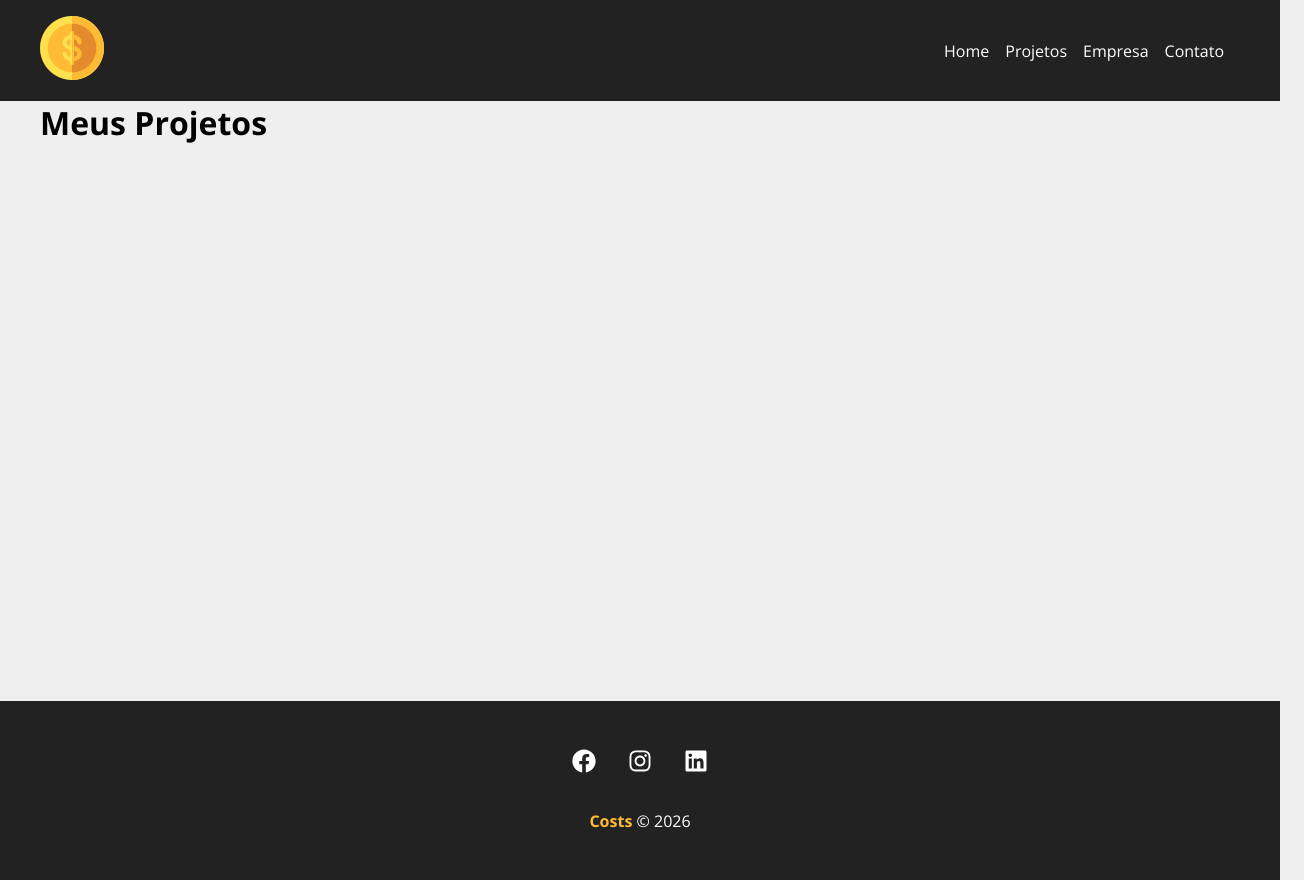
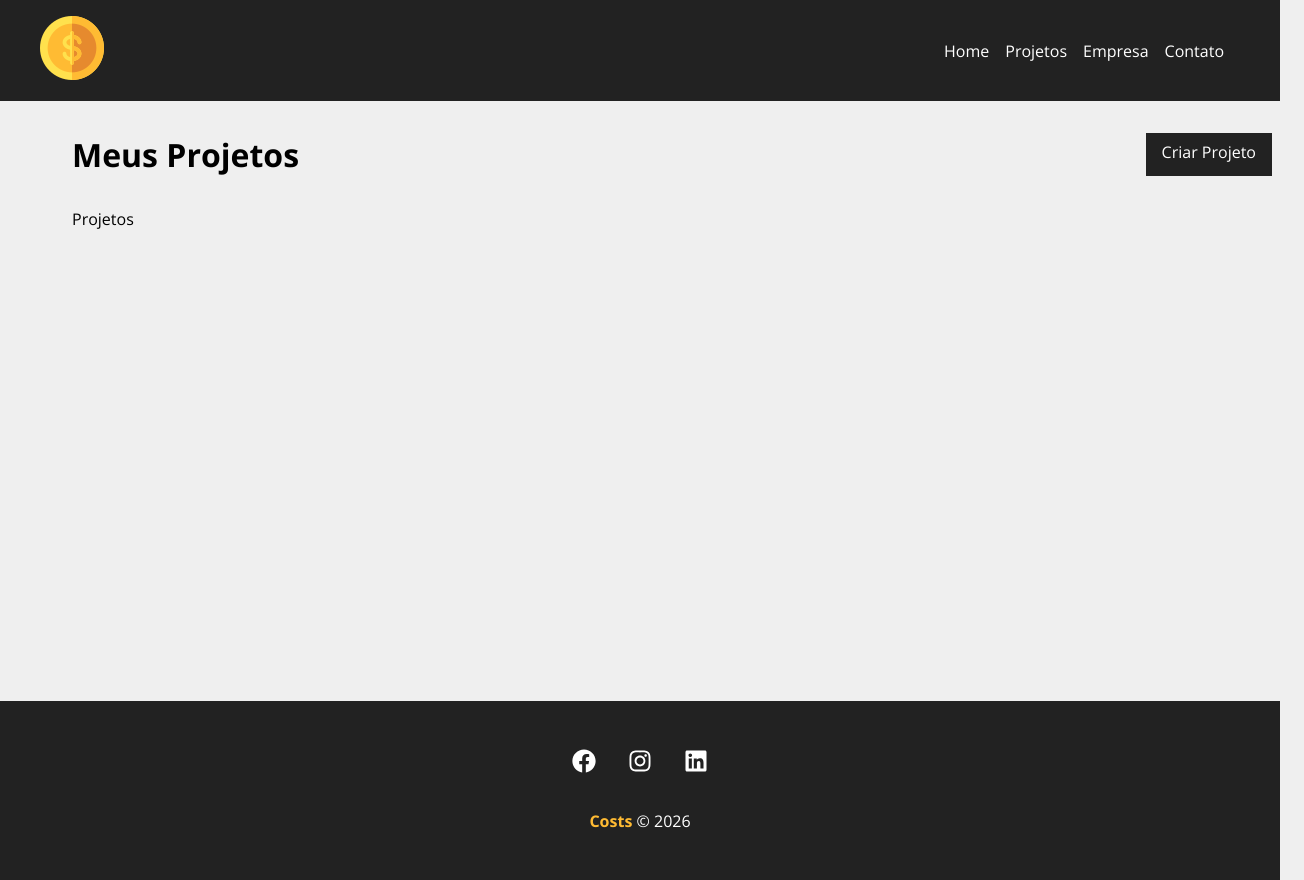
Before and after one commit to renanamancio/Costs, a React (Create React App) app: page /projects in a window 1280 px wide. Shown: the whole page, 1304 px wide, since content can reach past the window. Built offline with nearby package versions, Linux system fonts and the light colour scheme.

Commit message:
Criação do modelo de dashboard

```diff
--- /dev/null
+++ b/src/components/pages/Project.module.css
@@ -0,0 +1,9 @@
+.project_container {
+    padding: 2em
+}
+
+.title_container {
+    display: flex;
+    justify-content: space-between;
+    margin-bottom: 2em;
+}
--- a/src/components/pages/Projects.js
+++ b/src/components/pages/Projects.js
@@ -1,5 +1,8 @@
 import Message from "../layout/Message"
 import { useLocation } from "react-router-dom";
+import styles from './Project.module.css'
+import Container from '../layout/Container'
+import LinkButton from "../layout/LinkButton";
 
 function Project() {
     const location = useLocation()
@@ -9,9 +12,15 @@
     }
 
     return (
-        <div>
-            <h1>Meus Projetos</h1>
+        <div className={styles.project_container}>
+            <div className={styles.title_container}>
+                <h1>Meus Projetos</h1>
+                <LinkButton to="/newproject" text="Criar Projeto" />
+            </div>
             {message && <Message type="success" msg={message} />}
+            <Container customClass="start">
+                <p>Projetos</p>
+            </Container>
         </div>
     )
 }
```
